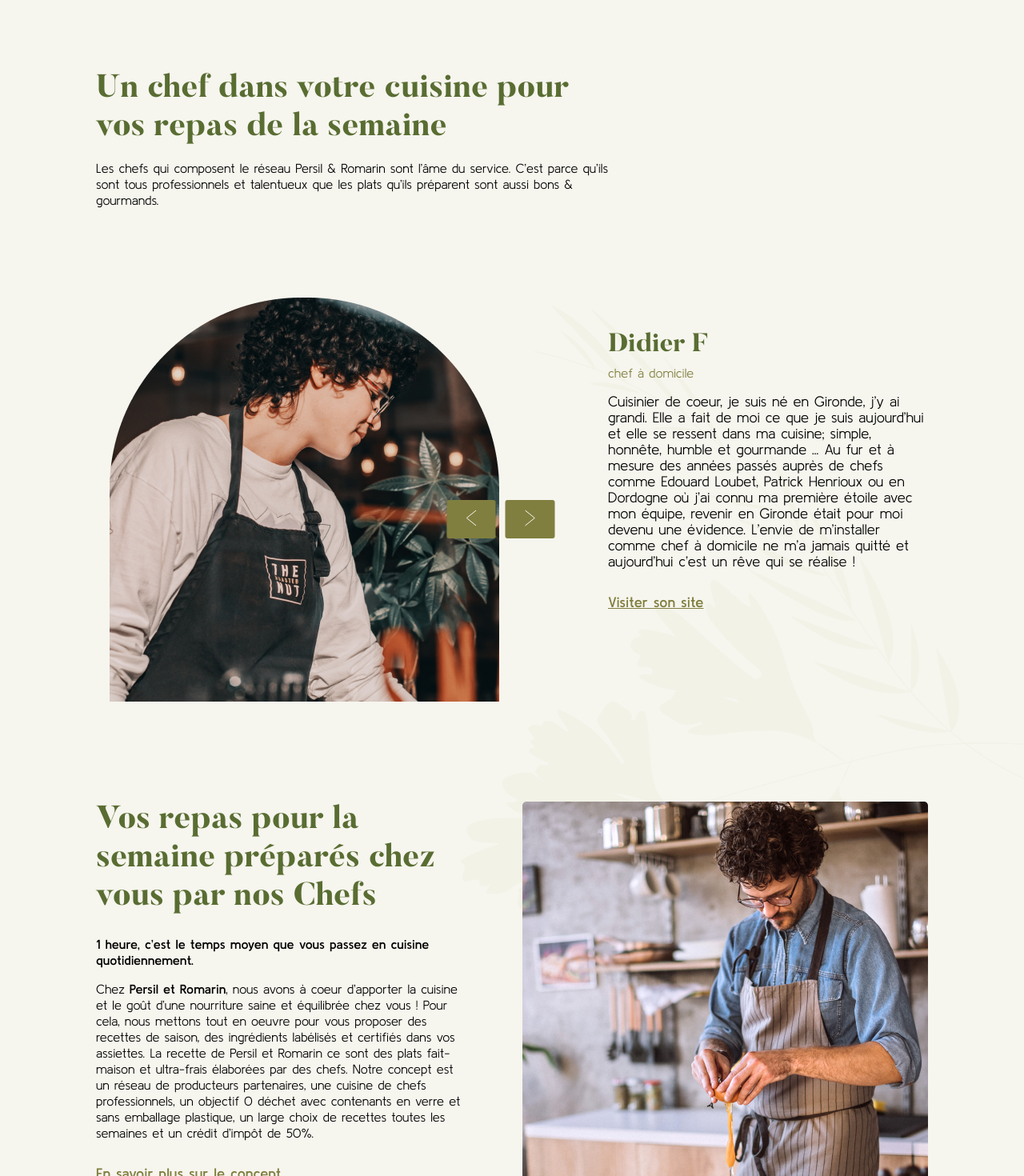
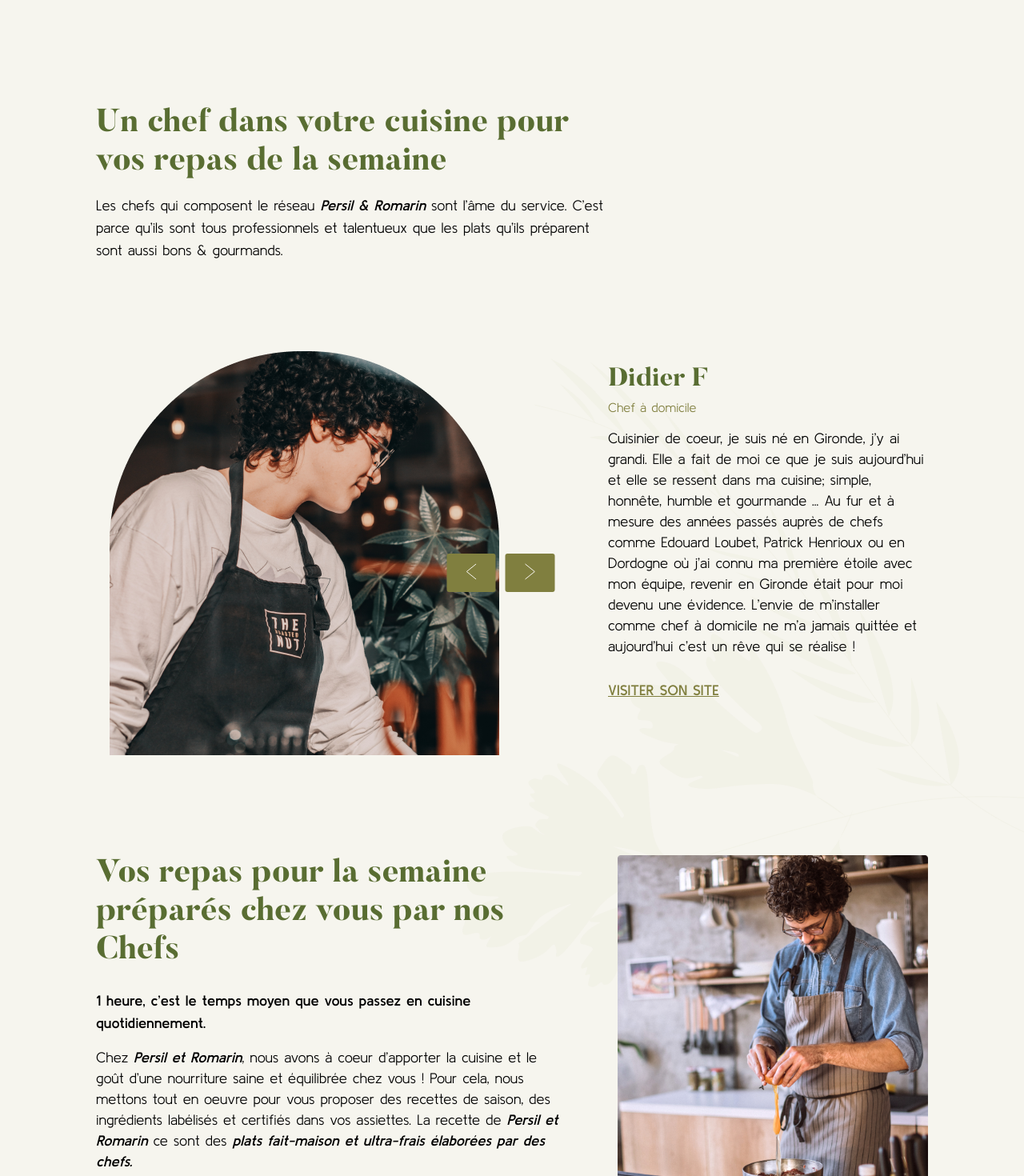
Before and after one commit to benoitlamonica/compet-front-m1, a Vue app: page / in a window 1280 px wide. Shown: the part 1330-2800 px from the top of the page at 80% size. Built offline with nearby package versions, Linux system fonts and the light colour scheme; the HTML template or start-up script is replaced by a standard one.

Commit message:
recette inté

```diff
--- a/src/components/Htwoandtext/Htwoandtext.vue
+++ b/src/components/Htwoandtext/Htwoandtext.vue
@@ -1,7 +1,11 @@
 <template>
   <div class="h-text">
     <h2 class="title">{{ title }}</h2>
-    <p class="text">{{ text }}</p>
+    <p class="text">
+      Les chefs qui composent le réseau <span>Persil & Romarin</span> sont l’âme
+      du service. C’est parce qu’ils sont tous professionnels et talentueux que
+      les plats qu’ils préparent sont aussi bons & gourmands.
+    </p>
   </div>
 </template>
 
@@ -11,7 +15,7 @@
 
   props: {
     title: { type: String, required: true },
-    text: { type: String, required: true },
+    //text: { type: String, required: true },
   },
 };
 </script>
@@ -26,6 +30,12 @@
   }
   .text {
     font-weight: 300;
+    font-size: 18px;
+    line-height: 28px;
+    span {
+      font-weight: 600;
+      font-style: italic;
+    }
   }
 }
 @media screen and (max-width: 768px) {
--- a/src/modules/Carousel/Carousel.vue
+++ b/src/modules/Carousel/Carousel.vue
@@ -40,7 +40,9 @@
             <p class="chief-detail">
               {{ slide.text }}
             </p>
-            <a class="chief-link" :href="slide.href">Visiter son site</a>
+            <div class="chief-link-container">
+              <a class="chief-link" :href="slide.href">Visiter son site</a>
+            </div>
           </div>
         </div>
       </transition-group>
@@ -154,7 +156,7 @@
     .carousel-text {
       padding: 0 120px;
       flex: 0 0 100%;
-      height: 20em;
+      height: 25em;
       margin: 1em;
       justify-content: center;
       align-items: center;
@@ -175,11 +177,15 @@
         font-weight: 300;
         font-size: 18px;
         margin-bottom: 32px;
+        line-height: 26px;
       }
       .chief-link {
         color: $bistre;
         font-size: 18px;
         font-weight: 600;
+        text-transform: uppercase;
+        letter-spacing: 3%;
+        line-height: 20px;
       }
     }
   }
@@ -241,11 +247,14 @@
           font-size: 18px;
           margin-bottom: 32px;
         }
-        .chief-link {
+        .chief-link-container {
           text-align: center;
-          color: $bistre;
-          font-size: 18px;
-          font-weight: 600;
+          .chief-link {
+            text-align: center;
+            color: $bistre;
+            font-size: 18px;
+            font-weight: 600;
+          }
         }
       }
     }
--- a/src/modules/Chief/Chief.vue
+++ b/src/modules/Chief/Chief.vue
@@ -23,55 +23,55 @@
           src: "chef_n1.png",
           alt: "chef",
           title: "Jeanne F",
-          subtitle: "cheffe à domicile",
+          subtitle: "Cheffe à domicile",
           href: "#",
-          text: `Cuisinière de coeur, je suis né en Gironde, j’y ai grandi. Elle a fait de moi ce que je suis aujourd’hui et elle se ressent dans ma cuisine; simple, honnête, humble et gourmande ...
+          text: `Cuisinière de coeur, je suis née en Gironde, j’y ai grandi. Elle a fait de moi ce que je suis aujourd’hui et elle se ressent dans ma cuisine; simple, honnête, humble et gourmande ...
                 Au fur et à mesure des années passés auprès de chefs comme Edouard Loubet, Patrick Henrioux ou en Dordogne où j’ai connu ma première étoile avec mon équipe, revenir en Gironde était pour moi devenu une évidence.
-                L’envie de m’installer comme chef à domicile ne m’a jamais quitté et aujourd’hui c’est un rêve qui se réalise !`,
+                L’envie de m’installer comme chef à domicile ne m’a jamais quittée et aujourd’hui c’est un rêve qui se réalise !`,
           id: 1,
         },
         {
           src: "chef_n1.png",
           alt: "chef",
           title: "Michel F",
-          subtitle: "chef à domicile",
+          subtitle: "Chef à domicile",
           href: "#",
           text: `Cuisinier de coeur, je suis né en Gironde, j’y ai grandi. Elle a fait de moi ce que je suis aujourd’hui et elle se ressent dans ma cuisine; simple, honnête, humble et gourmande ...
                 Au fur et à mesure des années passés auprès de chefs comme Edouard Loubet, Patrick Henrioux ou en Dordogne où j’ai connu ma première étoile avec mon équipe, revenir en Gironde était pour moi devenu une évidence.
-                L’envie de m’installer comme chef à domicile ne m’a jamais quitté et aujourd’hui c’est un rêve qui se réalise !`,
+                L’envie de m’installer comme chef à domicile ne m’a jamais quittée et aujourd’hui c’est un rêve qui se réalise !`,
           id: 2,
         },
         {
           src: "chef_n1.png",
           alt: "chef",
           title: "Didier F",
-          subtitle: "chef à domicile",
+          subtitle: "Chef à domicile",
           href: "#",
           text: `Cuisinier de coeur, je suis né en Gironde, j’y ai grandi. Elle a fait de moi ce que je suis aujourd’hui et elle se ressent dans ma cuisine; simple, honnête, humble et gourmande ...
                 Au fur et à mesure des années passés auprès de chefs comme Edouard Loubet, Patrick Henrioux ou en Dordogne où j’ai connu ma première étoile avec mon équipe, revenir en Gironde était pour moi devenu une évidence.
-                L’envie de m’installer comme chef à domicile ne m’a jamais quitté et aujourd’hui c’est un rêve qui se réalise !`,
+                L’envie de m’installer comme chef à domicile ne m’a jamais quittée et aujourd’hui c’est un rêve qui se réalise !`,
           id: 3,
         },
         {
           src: "chef_n1.png",
           alt: "chef",
           title: "Gerard F",
-          subtitle: "chef à domicile",
+          subtitle: "Chef à domicile",
           href: "#",
           text: `Cuisinier de coeur, je suis né en Gironde, j’y ai grandi. Elle a fait de moi ce que je suis aujourd’hui et elle se ressent dans ma cuisine; simple, honnête, humble et gourmande ...
                 Au fur et à mesure des années passés auprès de chefs comme Edouard Loubet, Patrick Henrioux ou en Dordogne où j’ai connu ma première étoile avec mon équipe, revenir en Gironde était pour moi devenu une évidence.
-                L’envie de m’installer comme chef à domicile ne m’a jamais quitté et aujourd’hui c’est un rêve qui se réalise !`,
+                L’envie de m’installer comme chef à domicile ne m’a jamais quittée et aujourd’hui c’est un rêve qui se réalise !`,
           id: 4,
         },
         {
           src: "chef_n1.png",
           alt: "chef",
           title: "Dianne F",
-          subtitle: "cheffe à domicile",
+          subtitle: "Cheffe à domicile",
           href: "#",
-          text: `Cuisinière de coeur, je suis né en Gironde, j’y ai grandi. Elle a fait de moi ce que je suis aujourd’hui et elle se ressent dans ma cuisine; simple, honnête, humble et gourmande ...
+          text: `Cuisinière de coeur, je suis née en Gironde, j’y ai grandi. Elle a fait de moi ce que je suis aujourd’hui et elle se ressent dans ma cuisine; simple, honnête, humble et gourmande ...
                 Au fur et à mesure des années passés auprès de chefs comme Edouard Loubet, Patrick Henrioux ou en Dordogne où j’ai connu ma première étoile avec mon équipe, revenir en Gironde était pour moi devenu une évidence.
-                L’envie de m’installer comme chef à domicile ne m’a jamais quitté et aujourd’hui c’est un rêve qui se réalise !`,
+                L’envie de m’installer comme chef à domicile ne m’a jamais quittée et aujourd’hui c’est un rêve qui se réalise !`,
           id: 5,
         },
       ],
--- a/src/modules/ConceptBloc/Concept.vue
+++ b/src/modules/ConceptBloc/Concept.vue
@@ -16,14 +16,25 @@
         d’apporter la cuisine et le goût d’une nourriture saine et équilibrée
         chez vous ! Pour cela, nous mettons tout en oeuvre pour vous proposer
         des recettes de saison, des ingrédients labélisés et certifiés dans vos
-        assiettes. La recette de Persil et Romarin ce sont des plats fait-maison
-        et ultra-frais élaborées par des chefs. Notre concept est un réseau de
-        producteurs partenaires, une cuisine de chefs professionnels, un
-        objectif 0 déchet avec contenants en verre et sans emballage plastique,
-        un large choix de recettes toutes les semaines et un crédit d’impôt de
-        50%.
+        assiettes. La recette de <span class="pandr">Persil et Romarin</span> ce
+        sont des
+        <span class="pandr">
+          plats fait-maison et ultra-frais élaborées par des chefs.</span
+        >
+        <br />
+        <br />
+        Notre concept est un réseau de
+        <span class="pandr">producteurs partenaires</span>, une
+        <span class="pandr">cuisine de chefs professionnels</span>, un
+        <span class="pandr">objectif 0 déchet</span> avec
+        <span class="pandr">contenants en verre</span> et
+        <span class="pandr">sans emballage plastique</span>, un
+        <span class="pandr">large choix de recettes</span> toutes les semaines
+        et un <span class="pandr">crédit d’impôt de 50%.</span>
       </p>
+      <div class="concept-link-container">
         <a class="concept-link" href="">En savoir plus sur le concept</a>
+      </div>
     </div>
     <div class="concept-img">
       <img src="@/assets/img/last_section_chef.png" alt="chef en cuisine" />
@@ -42,36 +53,48 @@
   padding: 0 120px 156px 120px;
   display: flex;
   .concept-text {
-    width: 50vw;
-    margin-right: 72px;
+    width: 60vw;
+    margin-right: 71px;
     .concept-title {
       color: $olive;
       margin-bottom: 24px;
+      font-size: 40px;
+      line-height: 48px;
+      font-weight: 700;
     }
     .concept-subtitle {
       font-weight: 600;
       margin-bottom: 16px;
+      font-size: 18px;
+      line-height: 28px;
     }
     .concept-detail {
       margin-bottom: 32px;
+      font-size: 18px;
+      line-height: 26px;
+      font-weight: 300;
       .pandr {
-        font-weight: bold;
+        font-weight: 600;
+        font-style: italic;
       }
     }
     .concept-link {
+      text-transform: uppercase;
+      letter-spacing: 3%;
       color: $bistre;
       font-size: 18px;
       font-weight: 600;
+      line-height: 20px;
+    }
   }
   .concept-img {
     border-radius: 5px;
     height: 100%;
-      width: 100%;
+    width: 40vw;
     img {
       height: 100%;
       width: 100%;
       object-fit: cover;
-      }
     }
   }
   .concept-img-mobile {
@@ -102,8 +125,11 @@
           font-weight: bold;
         }
       }
+      .concept-link-container {
+        text-align: center;
         .concept-link {
           font-size: 18px;
+        }
       }
       margin-bottom: 80px;
     }
--- a/src/modules/ReviewComponent/Review.vue
+++ b/src/modules/ReviewComponent/Review.vue
@@ -39,6 +39,7 @@
   padding: 32px 24px;
   display: flex;
   justify-content: space-between;
+  border-radius: 5px;
   .profile-img {
     height: 62px;
     width: 62px;
--- a/src/modules/Steps/Steps.vue
+++ b/src/modules/Steps/Steps.vue
@@ -33,13 +33,15 @@
     color: $olive;
     margin-right: 18px;
     .pre-number {
+      line-height: unset;
       font-size: 50px;
       font-family: $ff-butler-medium;
+      margin-top: 12px;
     }
     .number {
+      line-height: unset;
       font-family: $ff-butler-medium;
       font-size: 77px;
-      //margin-top: 12px;
     }
   }
   .text-infos {
@@ -66,6 +68,7 @@
     }
     .text-infos {
       text-align: center;
+      padding-right: 0;
       .title {
         font-size: 22px;
         line-height: 25px;
--- a/src/pages/Home.vue
+++ b/src/pages/Home.vue
@@ -8,7 +8,6 @@
       <StepsBloc />
       <Htwoandtext
         title="Un chef dans votre cuisine pour vos repas de la semaine"
-        text="Les chefs qui composent le réseau Persil & Romarin sont l’âme du service. C’est parce qu’ils sont tous professionnels et talentueux que les plats qu’ils préparent sont aussi bons & gourmands."
       />
       <Chief />
       <Concept />
--- a/src/styles/commons.scss
+++ b/src/styles/commons.scss
@@ -27,7 +27,6 @@
 }
 p {
   line-height: 20px;
-  font-weight: 300;
 }
 
 h1 {
@@ -68,7 +67,8 @@
   }
   &:hover {
     background-color: $bistre-hover;
-    padding: 18px 24px 18px 24px;
+    transform: scale(0.95);
+    transition: 0.6s ease;
   }
 }
 
```
Also changed, not shown: src/modules/Hero/Hero.vue (+22 -3 lines). Lines whose indentation alone changed are shown as unchanged.
